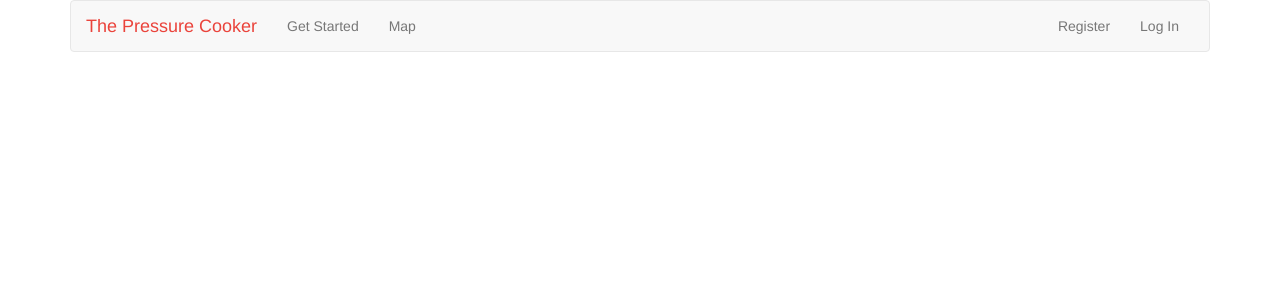
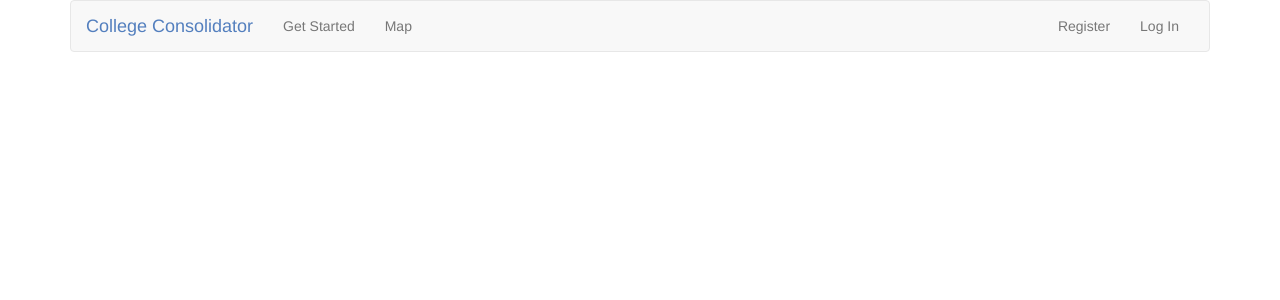
Before and after one commit to emmaling27/college-consolidator, a Flask app: template templates/login.html in a window 1280 px wide. Shown: the top 300 px of the page. Run offline with Flask 2, Linux system fonts and the light colour scheme; the template is opened without the code that fills it, so the values that code supplies are empty; some libraries are stand-ins or nearby versions.

Commit message:
updated title and color

```diff
--- a/templates/layout.html
+++ b/templates/layout.html
@@ -25,7 +25,7 @@
         <script src="https://cdnjs.cloudflare.com/ajax/libs/handlebars.js/4.0.5/handlebars.min.js"></script>
         {% block head %}{% endblock %}
 
-        <title>The Pressure Cooker: {% block title %}{% endblock %}</title>
+        <title>College Consolidator: {% block title %}{% endblock %}</title>
 
     </head>
 
@@ -42,7 +42,7 @@
                             <span class="icon-bar"></span>
                             <span class="icon-bar"></span>
                         </button>
-                        <a class="navbar-brand" href="{{ url_for('index') }}"><span class="red">The Pressure Cooker</span></a>
+                        <a class="navbar-brand" href="{{ url_for('index') }}"><span class="blue">College Consolidator</span></a>
                     </div>
                     <div class="collapse navbar-collapse" id="navbar">
 
--- a/templates/login.html
+++ b/templates/login.html
@@ -13,22 +13,24 @@
   </head>
   <body>
     <div class="g-signin2" data-onsuccess="onSignIn" data-theme="dark"></div>
-    <script>
-      function onSignIn(googleUser) {
-        // Useful data for your client-side scripts:
-        var profile = googleUser.getBasicProfile();
-        console.log("ID: " + profile.getId()); // Don't send this directly to your server!
-        console.log('Full Name: ' + profile.getName());
-        console.log('Given Name: ' + profile.getGivenName());
-        console.log('Family Name: ' + profile.getFamilyName());
-        console.log("Image URL: " + profile.getImageUrl());
-        console.log("Email: " + profile.getEmail());
+    <!--<script>-->
+    <!--  function onSignIn(googleUser) {-->
+        <!--// Useful data for your client-side scripts:-->
+    <!--    var profile = googleUser.getBasicProfile();-->
+        <!--console.log("ID: " + profile.getId()); // Don't send this directly to your server!-->
+    <!--    console.log('Full Name: ' + profile.getName());-->
+    <!--    console.log('Given Name: ' + profile.getGivenName());-->
+    <!--    console.log('Family Name: ' + profile.getFamilyName());-->
+    <!--    console.log("Image URL: " + profile.getImageUrl());-->
+    <!--    console.log("Email: " + profile.getEmail());-->
 
-        // The ID token you need to pass to your backend:
-        var id_token = googleUser.getAuthResponse().id_token;
-        console.log("ID Token: " + id_token);
-      };
-    </script>
+        <!--// The ID token you need to pass to your backend:-->
+    <!--    var id_token = googleUser.getAuthResponse().id_token;-->
+    <!--    console.log("ID Token: " + id_token);-->
+    <!--  };-->
+
+    <!--</script>-->
   </body>
 </html>
+
 {% endblock %}
```
